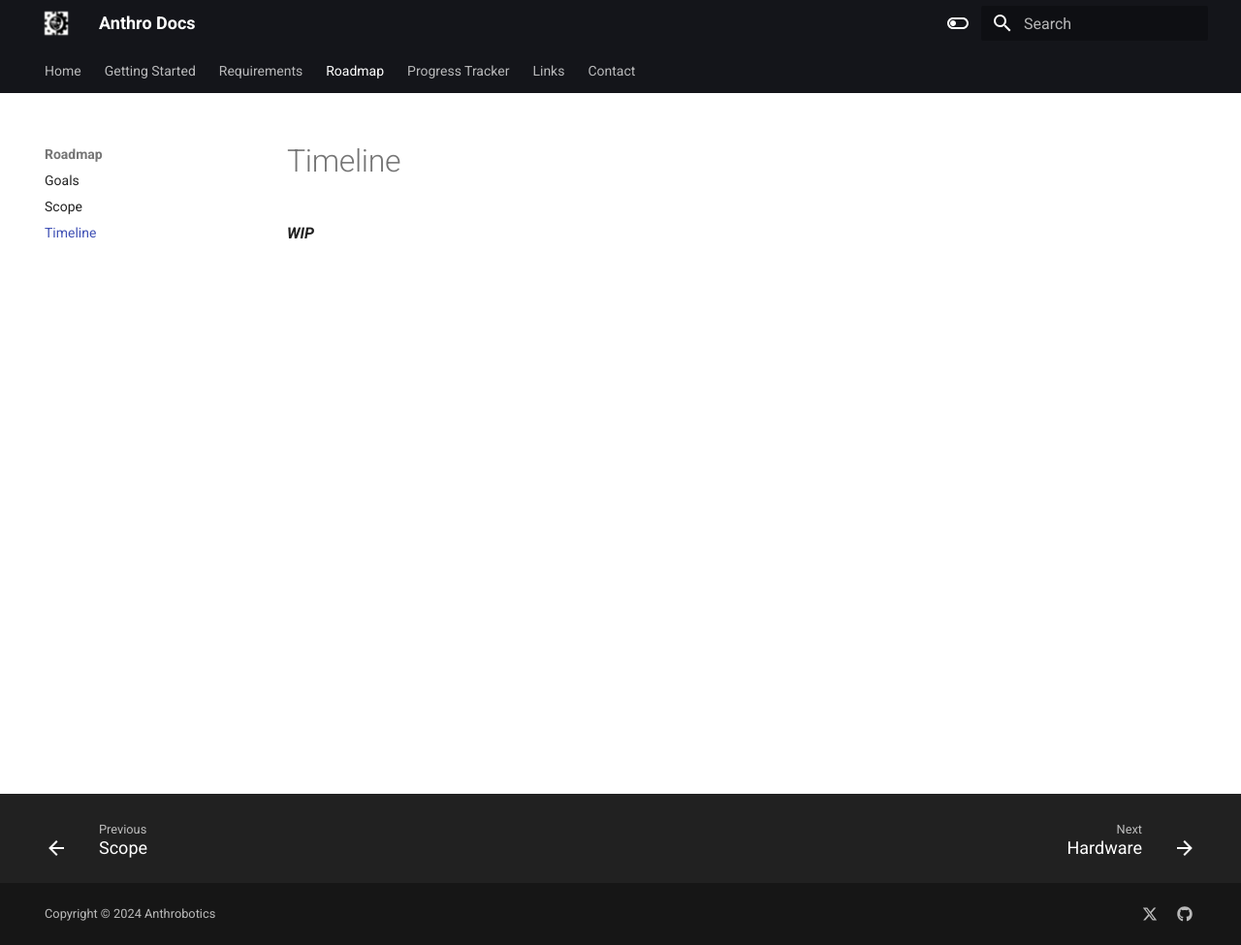
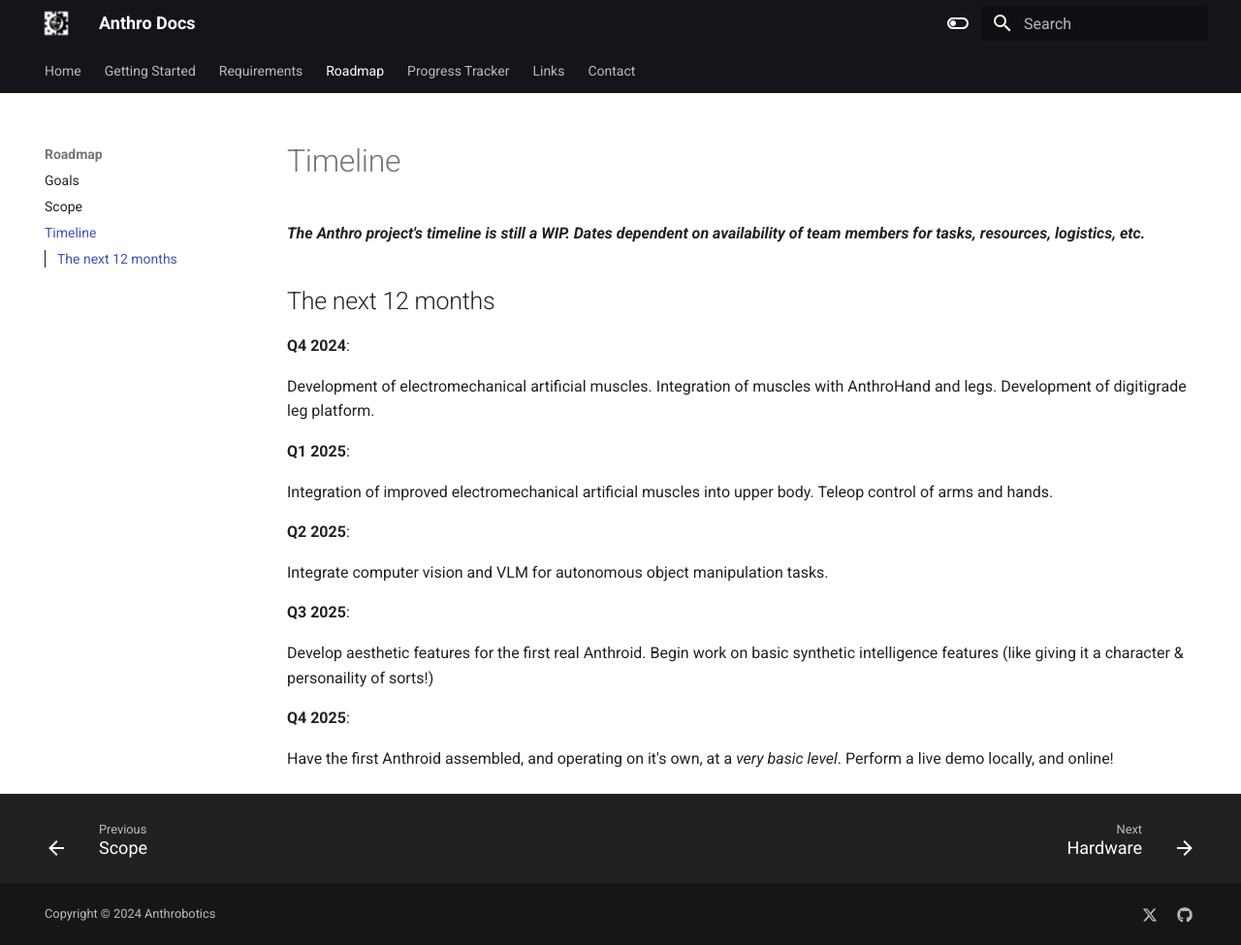
Before and after one commit to Anthrobotics/anthro-docs, an MkDocs documentation site: the page built from docs/roadmap/project timeline.md, in a window 1280 px wide and 975 px high. Shown: the whole window at 97% size. Built offline with MkDocs 1.6.1 and Material for MkDocs 9.7.7, drawn with Linux system fonts in a browser that asks for light colours.

Commit message:
Update project timeline.md

```diff
--- a/docs/roadmap/project timeline.md
+++ b/docs/roadmap/project timeline.md
@@ -1,3 +1,25 @@
 # Timeline
 
-***WIP***
+***The Anthro project's timeline is still a WIP. Dates dependent on availability of team members for tasks, resources, logistics, etc.***
+
+## The next 12 months
+
+**Q4 2024**:
+
+Development of electromechanical artificial muscles. Integration of muscles with AnthroHand and legs. Development of digitigrade leg platform.
+
+**Q1 2025**:
+
+Integration of improved electromechanical artificial muscles into upper body. Teleop control of arms and hands.
+
+**Q2 2025**:
+
+Integrate computer vision and VLM for autonomous object manipulation tasks.
+
+**Q3 2025**:
+
+Develop aesthetic features for the first real Anthroid. Begin work on basic synthetic intelligence features (like giving it a character & personaility of sorts!)
+
+**Q4 2025**:
+
+Have the first Anthroid assembled, and operating on it's own, at a *very basic level*. Perform a live demo locally, and online!
```
